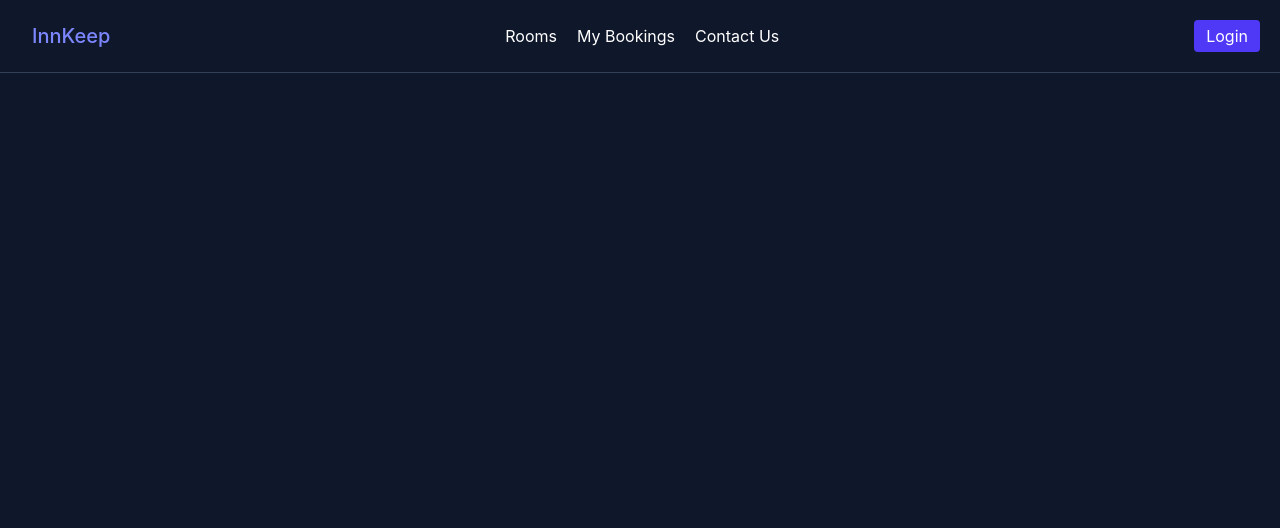
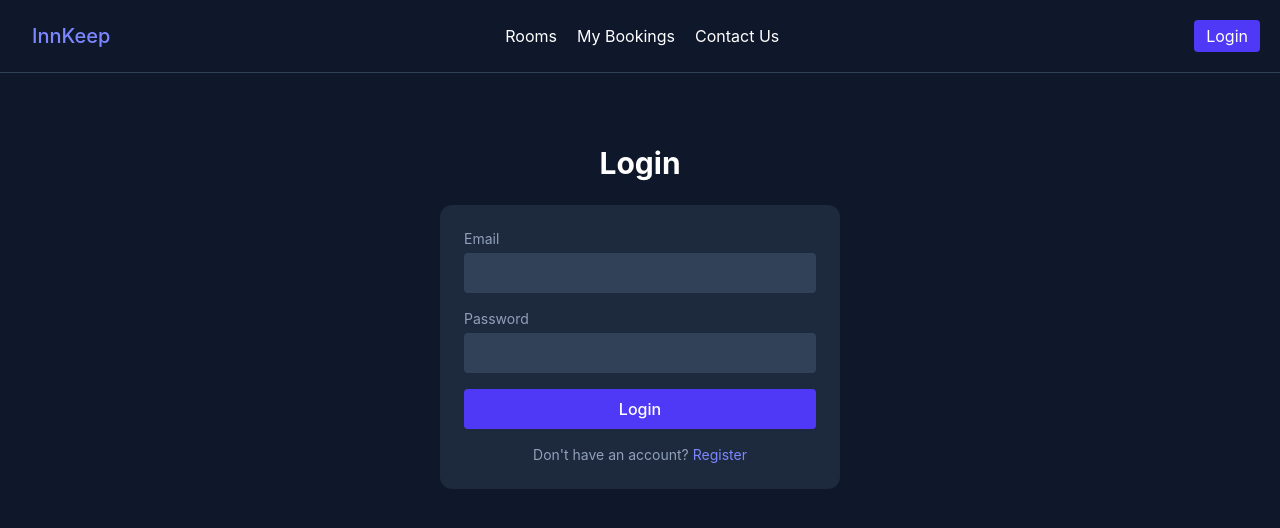
Before and after one commit to jwt1f24/innkeep, a React app: page /login in a window 1280 px wide. Shown: the top 528 px of the page. Built offline with nearby package versions, Linux system fonts and the light colour scheme; no server answers; the HTML template or start-up script is replaced by a standard one.

Commit message:
Added login & registration

```diff
--- a/src/api/auth.js
+++ b/src/api/auth.js
@@ -21,3 +21,18 @@ export async function login(email, password) {
     // return JSON parsed token and its type if validated
     return res.json()
 }
+
+export async function register(name, email, password) {
+    const res = await fetch(`${BASE_URL}/auth/register`, {
+        method: "POST",
+        headers: { "Content-Type": "application/json" },
+        body: JSON.stringify({ name, email, password }),
+    })
+
+    if (!res.ok) {
+        const err = await res.json().catch(() => ({}))
+        throw new Error(err.detail || "Registration failed")
+    }
+
+    return res.json()
+}
--- a/src/pages/Login.jsx
+++ b/src/pages/Login.jsx
@@ -1,3 +1,76 @@
+import { useState } from 'react'
+import { useNavigate, useLocation, Link } from 'react-router-dom'
+import { useAuth } from '../AuthContext'
+
 export default function Login() {
-    return
+    const [email, setEmail] = useState("")
+    const [password, setPassword] = useState("")
+    const [error, setError] = useState("")
+    const [loading, setLoading] = useState(false)
+    const { login } = useAuth()
+    const navigate = useNavigate()
+    const location = useLocation()
+
+    async function handleSubmit(e) {
+        e.preventDefault()
+        setError("")
+        setLoading(true)
+
+        try {
+            await login(email, password)
+            const redirectTo = location.state?.from?.pathname || "/"
+            navigate(redirectTo, { replace: true })
+        } catch (err) {
+            setError(err.message)
+        } finally {
+            setLoading(false)
+        }
+    }
+
+    return (
+        <div className="max-w-md mx-auto p-6 mt-12">
+            <h1 className="text-3xl font-bold text-white mb-6 text-center">Login</h1>
+
+            <form onSubmit={handleSubmit} className="bg-slate-800 rounded-xl p-6 flex flex-col gap-4">
+                <div>
+                    <label className="block text-slate-400 text-sm mb-1">Email</label>
+                    <input
+                        type="email"
+                        value={email}
+                        onChange={(e) => setEmail(e.target.value)}
+                        required
+                        className="w-full p-2 rounded bg-slate-700 text-white"
+                    />
+                </div>
+
+                <div>
+                    <label className="block text-slate-400 text-sm mb-1">Password</label>
+                    <input
+                        type="password"
+                        value={password}
+                        onChange={(e) => setPassword(e.target.value)}
+                        required
+                        className="w-full p-2 rounded bg-slate-700 text-white"
+                    />
+                </div>
+
+                {error && <p className="text-red-400 text-sm">{error}</p>}
+
+                <button
+                    type="submit"
+                    disabled={loading}
+                    className="bg-indigo-600 hover:bg-indigo-500 text-white py-2 rounded font-medium disabled:opacity-50"
+                >
+                    {loading ? "Logging in..." : "Login"}
+                </button>
+
+                <p className="text-slate-400 text-sm text-center">
+                    Don't have an account?{" "}
+                    <Link to="/register" className="text-indigo-400 hover:underline">
+                        Register
+                    </Link>
+                </p>
+            </form>
+        </div>
+    )
 }
--- a/src/pages/Register.jsx
+++ b/src/pages/Register.jsx
@@ -0,0 +1,87 @@
+import { useState } from 'react'
+import { useNavigate, Link } from 'react-router-dom'
+import { register } from '../api/auth'
+
+export default function Register() {
+    const [name, setName] = useState("")
+    const [email, setEmail] = useState("")
+    const [password, setPassword] = useState("")
+    const [error, setError] = useState("")
+    const [loading, setLoading] = useState(false)
+
+    const navigate = useNavigate()
+
+    async function handleSubmit(e) {
+        e.preventDefault()
+        setError("")
+        setLoading(true)
+
+        try {
+            await register(name, email, password)
+            navigate("/login")
+        } catch (err) {
+            setError(err.message)
+        } finally {
+            setLoading(false)
+        }
+    }
+
+    return (
+        <div className="max-w-md mx-auto p-6 mt-12">
+            <h1 className="text-3xl font-bold text-white mb-6 text-center">Register</h1>
+
+            <form onSubmit={handleSubmit} className="bg-slate-800 rounded-xl p-6 flex flex-col gap-4">
+                <div>
+                    <label className="block text-slate-400 text-sm mb-1">Name</label>
+                    <input
+                        type="text"
+                        value={name}
+                        onChange={(e) => setName(e.target.value)}
+                        required
+                        className="w-full p-2 rounded bg-slate-700 text-white"
+                    />
+                </div>
+
+                <div>
+                    <label className="block text-slate-400 text-sm mb-1">Email</label>
+                    <input
+                        type="email"
+                        value={email}
+                        onChange={(e) => setEmail(e.target.value)}
+                        required
+                        className="w-full p-2 rounded bg-slate-700 text-white"
+                    />
+                </div>
+
+                <div>
+                    <label className="block text-slate-400 text-sm mb-1">Password</label>
+                    <input
+                        type="password"
+                        value={password}
+                        onChange={(e) => setPassword(e.target.value)}
+                        required
+                        minLength={8}
+                        className="w-full p-2 rounded bg-slate-700 text-white"
+                    />
+                </div>
+
+                {error && <p className="text-red-400 text-sm">{error}</p>}
+
+                <button
+                    type="submit"
+                    disabled={loading}
+                    className="bg-indigo-600 hover:bg-indigo-500 text-white py-2 rounded font-medium disabled:opacity-50"
+                >
+                    {loading ? "Creating account..." : "Register"}
+                </button>
+
+                <p className="text-slate-400 text-sm text-center">
+                    Already have an account?{" "}
+                    <Link to="/login" className="text-indigo-400 hover:underline">
+                        Login
+                    </Link>
+                </p>
+            </form>
+        </div>
+    )
+}
```
